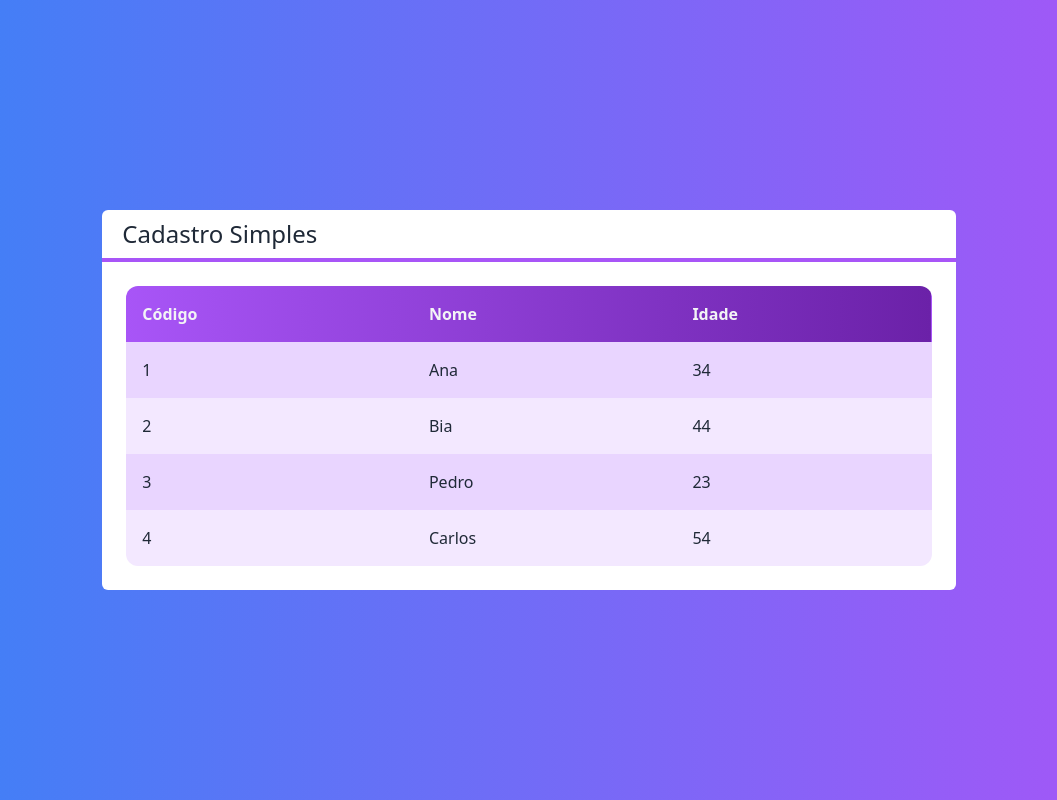
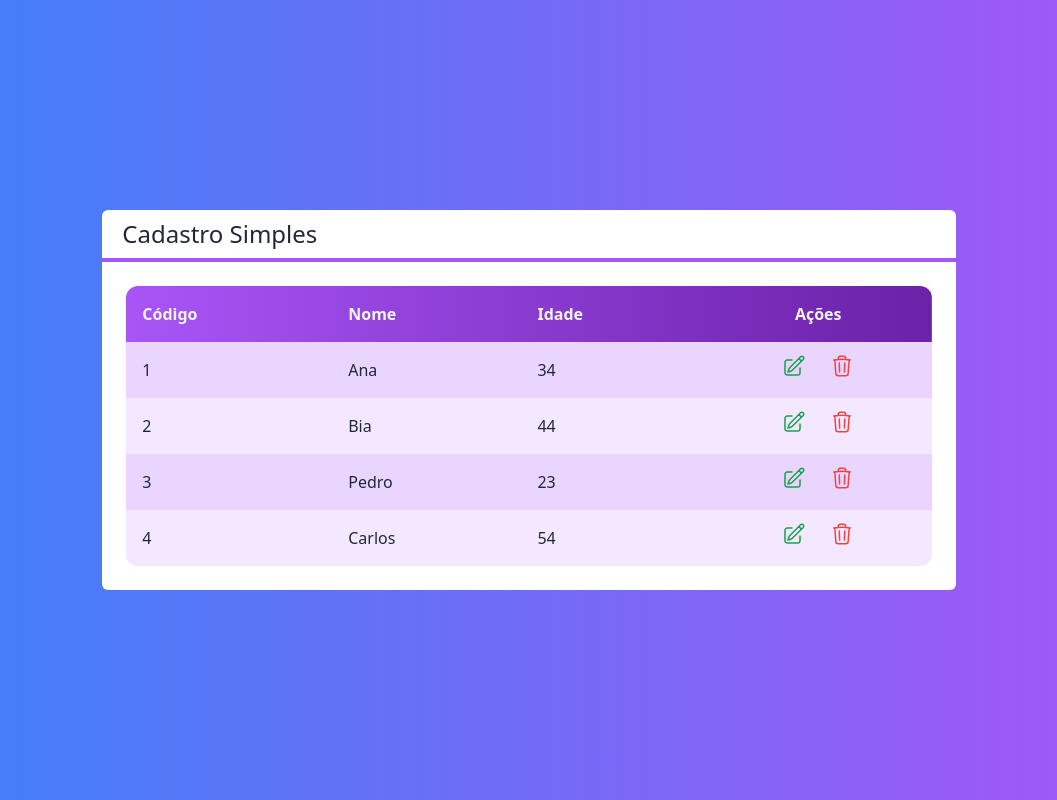
Before and after one commit to BielBatemarque/curd-next, a Next.js app: page / in a window 1280 px wide. Shown: the whole page, without its empty margins (111-1168 px from the left). Built offline with nearby package versions, Linux system fonts and the light colour scheme.

Commit message:
componente tabela #3

```diff
--- /dev/null
+++ b/src/components/Icons.tsx
@@ -0,0 +1,13 @@
+export const IconeEdicao = (
+    <svg xmlns="http://www.w3.org/2000/svg" fill="none" viewBox="0 0 24 24" strokeWidth={1.5} stroke="currentColor" className="w-6 h-6">
+        <path strokeLinecap="round" strokeLinejoin="round" d="M16.862 4.487l1.687-1.688a1.875 1.875 0 112.652 2.652L10.582 16.07a4.5 4.5 0 01-1.897 1.13L6 18l.8-2.685a4.5 4.5 0 011.13-1.897l8.932-8.931zm0 0L19.5 7.125M18 14v4.75A2.25 2.25 0 0115.75 21H5.25A2.25 2.25 0 013 18.75V8.25A2.25 2.25 0 015.25 6H10" />
+    </svg>
+);
+
+
+export const IconeLixo = (
+    <svg xmlns="http://www.w3.org/2000/svg" fill="none" viewBox="0 0 24 24" strokeWidth={1.5} stroke="currentColor" className="w-6 h-6">
+        <path strokeLinecap="round" strokeLinejoin="round" d="M14.74 9l-.346 9m-4.788 0L9.26 9m9.968-3.21c.342.052.682.107 1.022.166m-1.022-.165L18.16 19.673a2.25 2.25 0 01-2.244 2.077H8.084a2.25 2.25 0 01-2.244-2.077L4.772 5.79m14.456 0a48.108 48.108 0 00-3.478-.397m-12 .562c.34-.059.68-.114 1.022-.165m0 0a48.11 48.11 0 013.478-.397m7.5 0v-.916c0-1.18-.91-2.164-2.09-2.201a51.964 51.964 0 00-3.32 0c-1.18.037-2.09 1.022-2.09 2.201v.916m7.5 0a48.667 48.667 0 00-7.5 0" />
+    </svg>
+
+);
--- a/src/components/Tabela.tsx
+++ b/src/components/Tabela.tsx
@@ -1,20 +1,26 @@
 import Cliente from "@/core/Cliente";
+import { IconeEdicao, IconeLixo } from "./Icons";
 
 interface TabelaProps{
     clientes: Cliente[]
-
+    clienteSelecionado?:(cliente: Cliente) => void
+    clienteExcluido?: (cliente: Cliente) => void
 }
 
 export default function Tabela(props: TabelaProps){
+    const exibirAcoes = props.clienteExcluido || props.clienteSelecionado
+
     const renderizarCabecalho = () => {
         return(
         <tr>
             <th className="text-left p-4">Código</th>
             <th className="text-left p-4">Nome</th>
             <th className="text-left p-4">Idade</th>
+            {exibirAcoes ?  <th className="p-4">Ações</th> : false}
         </tr>
         );
     }
+
 
     const renderizaDados = () => {
         return props.clientes?.map((cliente, i) => {
@@ -23,9 +29,37 @@
                     <td className="text-left p-4">{cliente.id}</td>
                     <td className="text-left p-4">{cliente.nome}</td>
                     <td className="text-left p-4">{cliente.idade}</td>
+                    {exibirAcoes ? renderizarAcoes(cliente) : false}
                 </tr>
             );
         });
+    }
+
+    const renderizarAcoes = (cliente: Cliente) => {
+        return(
+            <td className="flex justify-center">
+                {props.clienteSelecionado ? (
+                <button className={`
+                    flex justify-center items-center
+                    text-green-600 rounded-full p-2 m-1
+                    hover:bg-purple-50
+                `} onClick={() => props.clienteSelecionado?.(cliente) }>
+                    {IconeEdicao}
+                </button>
+                    ) : false  }
+
+                    {props.clienteExcluido ? (
+                        <button className={`
+                            flex justify-center items-center
+                            text-red-500 rounded-full p-2 m-1
+                            hover:bg-purple-50
+                        `} onClick={() => props.clienteExcluido?.(cliente)}>
+                            {IconeLixo}
+                        </button>
+
+                    ) : false}
+            </td>
+        );
     }
 
     return(
--- a/src/pages/index.tsx
+++ b/src/pages/index.tsx
@@ -10,6 +10,14 @@
     new Cliente('Carlos', 54, '4'),
   ]
 
+    const clienteSelecionado = (cliente: Cliente) => {
+      console.log(cliente.nome);
+    }
+
+    const clienteExcluido = (cliente: Cliente) => {
+      console.log(`exclui ${cliente.nome}`);
+    }
+
   return (
     <div className={`
       flex justify-center items-center
@@ -17,7 +25,10 @@
       text-white
     `}>
       <Layout titulo="Cadastrino">
-          <Tabela clientes={clientes}></Tabela>
+          <Tabela clientes={clientes}
+          clienteSelecionado={clienteSelecionado}
+          clienteExcluido={clienteExcluido}
+          />
       </Layout>
     </div>
   )
```
